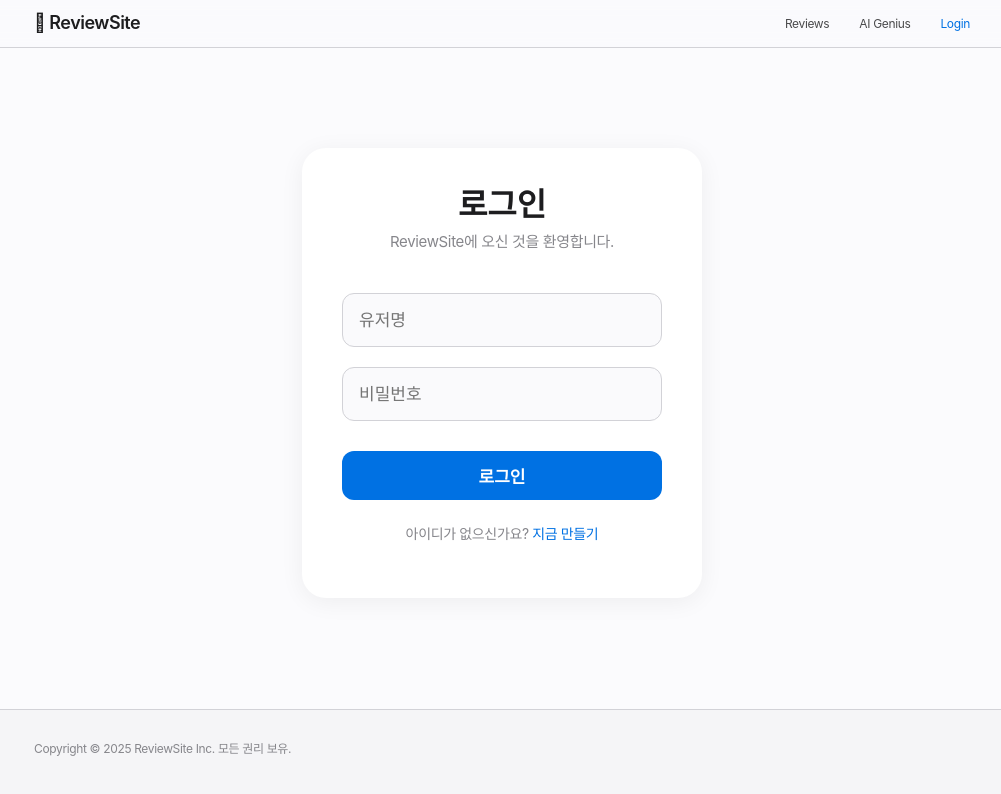
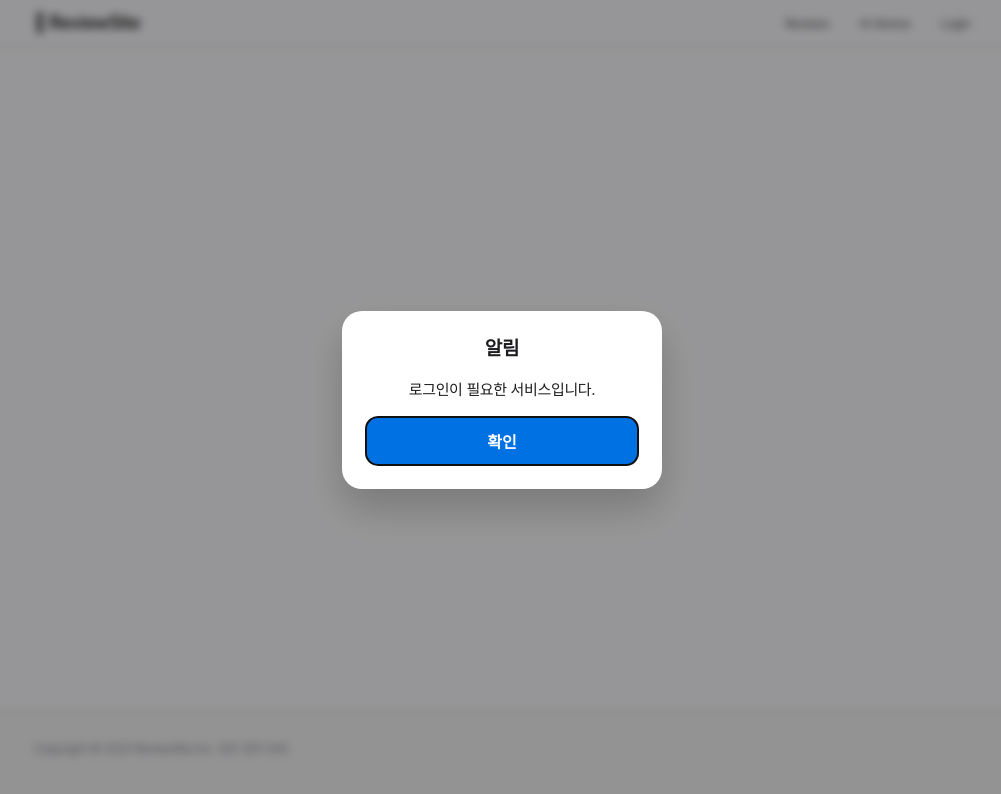
Before and after one commit to ssafychs135/team9, a Vue app in the folder frontend/: page /reviews/1/edit in a window 1280 px wide. Before the commit this address led to /login. Shown: the top 794 px of the page, without its empty margins (138-1139 px from the left). Built offline with nearby package versions, Linux system fonts and the light colour scheme.

Commit message:
모달창 추가

```diff
--- a/frontend/src/App.vue
+++ b/frontend/src/App.vue
@@ -1,13 +1,16 @@
 <script setup>
 import { RouterLink, RouterView, useRouter } from 'vue-router'
 import { useAuthStore } from '@/stores/authStore'
+import { useModalStore } from '@/stores/modalStore'
+import BaseModal from '@/components/BaseModal.vue'
 
 const store = useAuthStore()
+const modalStore = useModalStore()
 const router = useRouter()
 
-const handleLogout = () => {
+const handleLogout = async () => {
   store.logout()
-  window.alert('성공적으로 로그아웃되었습니다.')
+  await modalStore.alert('성공적으로 로그아웃되었습니다.')
   router.push({ name: 'landing' })
 }
 </script>
@@ -35,6 +38,8 @@ const handleLogout = () => {
   <main>
     <RouterView />
   </main>
+
+  <BaseModal />
 
   <footer class="global-footer">
     <div class="footer-content">
--- /dev/null
+++ b/frontend/src/components/BaseModal.vue
@@ -0,0 +1,159 @@
+<template>
+  <Transition name="modal-fade">
+    <div v-if="store.isVisible" class="modal-backdrop" @click.self="handleOverlayClick">
+      <div class="modal-container" role="dialog" aria-modal="true">
+        <header class="modal-header">
+          <h3>{{ store.title }}</h3>
+        </header>
+
+        <div class="modal-body">
+          <p>{{ store.message }}</p>
+        </div>
+
+        <footer class="modal-footer">
+          <button
+            v-if="store.type === 'confirm'"
+            class="btn-text cancel-btn"
+            @click="cancel"
+          >
+            취소
+          </button>
+          <button
+            class="btn-primary confirm-btn"
+            @click="confirm"
+            ref="confirmBtn"
+          >
+            확인
+          </button>
+        </footer>
+      </div>
+    </div>
+  </Transition>
+</template>
+
+<script setup>
+import { useModalStore } from '@/stores/modalStore'
+import { onMounted, onUnmounted, ref, nextTick, watch } from 'vue'
+
+const store = useModalStore()
+const confirmBtn = ref(null)
+
+function confirm() {
+  store.close(true)
+}
+
+function cancel() {
+  store.close(false)
+}
+
+function handleOverlayClick() {
+  // 배경 클릭 시 닫히게 하려면 아래 주석 해제 (alert은 보통 강제성이 있어 막아두기도 함)
+  // if (store.type === 'alert') store.close(true)
+}
+
+// 모달이 열릴 때 포커스 이동 (접근성)
+watch(() => store.isVisible, async (newVal) => {
+  if (newVal) {
+    await nextTick()
+    confirmBtn.value?.focus()
+  }
+})
+
+function onKeydown(e) {
+  if (!store.isVisible) return
+  if (e.key === 'Escape') {
+    cancel()
+  }
+}
+
+onMounted(() => window.addEventListener('keydown', onKeydown))
+onUnmounted(() => window.removeEventListener('keydown', onKeydown))
+</script>
+
+<style scoped>
+.modal-backdrop {
+  position: fixed;
+  top: 0;
+  left: 0;
+  width: 100%;
+  height: 100%;
+  background-color: rgba(0, 0, 0, 0.4);
+  display: flex;
+  justify-content: center;
+  align-items: center;
+  z-index: 10000;
+  backdrop-filter: blur(4px);
+}
+
+.modal-container {
+  background: var(--c-card-background);
+  width: 90%;
+  max-width: 320px;
+  border-radius: 20px;
+  padding: 24px;
+  box-shadow: 0 20px 40px rgba(0, 0, 0, 0.2);
+  display: flex;
+  flex-direction: column;
+  gap: 16px;
+  transform: scale(1);
+  transition: all 0.3s cubic-bezier(0.25, 0.8, 0.25, 1);
+}
+
+.modal-header h3 {
+  margin: 0;
+  font-size: 19px;
+  font-weight: 600;
+  text-align: center;
+  color: var(--c-text-primary);
+}
+
+.modal-body {
+  text-align: center;
+}
+
+.modal-body p {
+  margin: 0;
+  font-size: 15px;
+  color: var(--c-text-primary);
+  line-height: 1.5;
+  white-space: pre-wrap; /* 줄바꿈 지원 */
+}
+
+.modal-footer {
+  display: flex;
+  gap: 12px;
+  justify-content: center;
+}
+
+.modal-footer button {
+  flex: 1;
+  padding: 12px 0;
+  font-size: 16px;
+  border-radius: 12px;
+}
+
+.cancel-btn {
+  color: var(--c-text-secondary);
+}
+
+.cancel-btn:hover {
+  background-color: rgba(0,0,0,0.05);
+}
+
+/* 트랜지션 효과 */
+.modal-fade-enter-active,
+.modal-fade-leave-active {
+  transition: opacity 0.2s ease;
+}
+
+.modal-fade-enter-from,
+.modal-fade-leave-to {
+  opacity: 0;
+}
+
+.modal-fade-enter-from .modal-container,
+.modal-fade-leave-to .modal-container {
+  transform: scale(0.9);
+  opacity: 0;
+}
+</style>
--- a/frontend/src/router/index.js
+++ b/frontend/src/router/index.js
@@ -1,11 +1,13 @@
 import { createRouter, createWebHistory } from 'vue-router'
 import LandingPage from '../views/LandingPage.vue'
 import { useAuthStore } from '../stores/authStore'
+import { useModalStore } from '../stores/modalStore'
 
-const requireGuest = (to, from, next) => {
+const requireGuest = async (to, from, next) => {
   const authStore = useAuthStore()
+  const modalStore = useModalStore()
   if (authStore.isAuthenticated) {
-    window.alert('이미 로그인된 상태입니다.')
+    await modalStore.alert('이미 로그인된 상태입니다.')
     if (from.name) {
       next(false)
     } else {
@@ -16,10 +18,11 @@ const requireGuest = (to, from, next) => {
   }
 }
 
-const requireAuth = (to, from, next) => {
+const requireAuth = async (to, from, next) => {
   const authStore = useAuthStore()
+  const modalStore = useModalStore()
   if (!authStore.isAuthenticated) {
-    window.alert('로그인이 필요한 서비스입니다.')
+    await modalStore.alert('로그인이 필요한 서비스입니다.')
     next('/login')
   } else {
     next()
--- /dev/null
+++ b/frontend/src/stores/modalStore.js
@@ -0,0 +1,39 @@
+import { defineStore } from 'pinia'
+import { ref } from 'vue'
+
+export const useModalStore = defineStore('modal', () => {
+  const isVisible = ref(false)
+  const type = ref('alert') // 'alert' or 'confirm'
+  const title = ref('')
+  const message = ref('')
+  const resolvePromise = ref(null)
+
+  function show(options) {
+    title.value = options.title || '알림'
+    message.value = options.message || ''
+    type.value = options.type || 'alert'
+    isVisible.value = true
+
+    return new Promise((resolve) => {
+      resolvePromise.value = resolve
+    })
+  }
+
+  function confirm(msg, ttl = '확인') {
+    return show({ type: 'confirm', message: msg, title: ttl })
+  }
+
+  function alert(msg, ttl = '알림') {
+    return show({ type: 'alert', message: msg, title: ttl })
+  }
+
+  function close(result) {
+    isVisible.value = false
+    if (resolvePromise.value) {
+      resolvePromise.value(result)
+      resolvePromise.value = null
+    }
+  }
+
+  return { isVisible, type, title, message, show, confirm, alert, close }
+})
--- a/frontend/src/views/LoginPage.vue
+++ b/frontend/src/views/LoginPage.vue
@@ -27,9 +27,11 @@
 import { ref } from 'vue';
 import { RouterLink, useRouter } from 'vue-router';
 import { useAuthStore } from '@/stores/authStore';
+import { useModalStore } from '@/stores/modalStore';
 
 const router = useRouter();
 const store = useAuthStore();
+const modalStore = useModalStore();
 
 const username = ref('');
 const password = ref('');
@@ -46,7 +48,7 @@ function handleLogin() {
       router.push({ name: 'landing' });
     })
     .catch(error => {
-      window.alert('Login failed: ' + (error.response?.data?.detail || '로그인에 실패했습니다.'));
+      modalStore.alert('Login failed: ' + (error.response?.data?.detail || '로그인에 실패했습니다.'));
     });
 }
 </script>
--- a/frontend/src/views/PostCreatePage.vue
+++ b/frontend/src/views/PostCreatePage.vue
@@ -43,6 +43,7 @@
 import { ref } from 'vue';
 import axios from 'axios'; // HTTP 요청을 위해 axios를 불러옵니다.
 import { useAuthStore } from '@/stores/authStore';
+import { useModalStore } from '@/stores/modalStore';
 
 // 입력 데이터들을 관리하기 위한 반응형 변수(Ref)들입니다.
 const title = ref('');
@@ -50,6 +51,7 @@ const youtubeUrl = ref('');
 const content = ref('');
 const isSummarizing = ref(false); // 요약 진행 중 상태를 나타냅니다.
 const userToken = useAuthStore().token; // 인증 토큰을 스토어에서 가져옵니다.
+const modalStore = useModalStore();
 let videoId =""; // 유튜브 비디오 ID를 저장할 변수입니다.
 /**
  * 유튜브 URL에서 11자리 비디오 ID를 추출합니다.
@@ -68,7 +70,7 @@ async function requestSummary() {
   console.log("Extracted Video ID:", videoId);
 
   if (!videoId) {
-    alert('올바른 유튜브 링크를 입력해 주세요.');
+    modalStore.alert('올바른 유튜브 링크를 입력해 주세요.');
     return;
   }
 
@@ -88,13 +90,13 @@ async function requestSummary() {
     // 서버에서 보내준 응답 데이터(요약본)를 화면의 내용(content)란에 넣어줍니다.
     // 서버 응답 구조에 따라 response.data 또는 response.data.summary 등으로 수정될 수 있습니다.
     content.value = response.data;
-    alert('요약이 완료되었습니다!');
+    modalStore.alert('요약이 완료되었습니다!');
 
   } catch (error) {
     console.error('요약 요청 중 오류 발생:', error);
     // 에러 발생 시 사용자에게 알림을 줍니다.
     content.value = '요약 중 오류가 발생했습니다. 서버가 켜져 있는지 확인해 주세요.';
-    alert('서버 연결에 실패했습니다.');
+    modalStore.alert('서버 연결에 실패했습니다.');
   } finally {
     isSummarizing.value = false;
   }
@@ -103,7 +105,7 @@ async function requestSummary() {
 // 글 작성 완료 로직입니다.
 function submitReview() {
   if (!title.value || !content.value) {
-    alert('제목과 내용을 모두 입력해 주세요.');
+    modalStore.alert('제목과 내용을 모두 입력해 주세요.');
     return;
   }
 
@@ -123,13 +125,13 @@ function submitReview() {
         'Authorization': `Token ${userToken}`
       }
     }
-  ).then(() => {
-    alert('리뷰가 성공적으로 작성되었습니다!');
+  ).then(async () => {
+    await modalStore.alert('리뷰가 성공적으로 작성되었습니다!');
     // 작성 완료 후 리뷰 목록 페이지로 이동합니다.
     window.location.href = '/reviews';
   }).catch(error => {
     console.error('리뷰 작성 중 오류 발생:', error);
-    alert('리뷰 작성에 실패했습니다. 다시 시도해 주세요.');
+    modalStore.alert('리뷰 작성에 실패했습니다. 다시 시도해 주세요.');
   });
 }
 </script>
--- a/frontend/src/views/PostDetailPage.vue
+++ b/frontend/src/views/PostDetailPage.vue
@@ -79,10 +79,12 @@ import { ref, onMounted, computed } from 'vue';
 import { useRoute, useRouter } from 'vue-router';
 import { RouterLink } from 'vue-router';
 import { useAuthStore } from '@/stores/authStore';
+import { useModalStore } from '@/stores/modalStore';
 
 const route = useRoute();
 const router = useRouter();
 const authStore = useAuthStore();
+const modalStore = useModalStore();
 const postId = route.params.id;
 
 const title = ref('');
@@ -168,26 +170,27 @@ function submitComment() {
     })
     .catch(error => {
       console.error('Error posting comment:', error);
-      alert('댓글 작성에 실패했습니다.');
+      modalStore.alert('댓글 작성에 실패했습니다.');
     });
 }
 
-function deleteReview() {
-  if (!confirm('정말로 이 리뷰를 삭제하시겠습니까?')) return;
+async function deleteReview() {
+  const confirmed = await modalStore.confirm('정말로 이 리뷰를 삭제하시겠습니까?');
+  if (!confirmed) return;
 
   axios.delete(`http://localhost:8000/api/reviews/${postId}/`, {
     headers: {
       Authorization: `Token ${authStore.token}`
     }
   })
-    .then(() => {
-      alert('리뷰가 삭제되었습니다.');
-      router.push('/reviews');
-    })
-    .catch(error => {
-      console.error('Error deleting review:', error);
-      alert('리뷰 삭제에 실패했습니다.');
-    });
+  .then(async () => {
+    await modalStore.alert('리뷰가 삭제되었습니다.');
+    router.push('/reviews');
+  })
+  .catch(error => {
+    console.error('Error deleting review:', error);
+    modalStore.alert('리뷰 삭제에 실패했습니다.');
+  });
 }
 
 function editReview() {
--- a/frontend/src/views/PostUpdatePage.vue
+++ b/frontend/src/views/PostUpdatePage.vue
@@ -43,12 +43,14 @@
 import { ref, onMounted } from 'vue';
 import axios from 'axios';
 import { useAuthStore } from '@/stores/authStore';
+import { useModalStore } from '@/stores/modalStore';
 import { useRoute, useRouter } from 'vue-router';
 
 const route = useRoute();
 const router = useRouter();
 const postId = route.params.id;
 const authStore = useAuthStore();
+const modalStore = useModalStore();
 
 // 입력 데이터들을 관리하기 위한 반응형 변수(Ref)들입니다.
 const title = ref('');
@@ -79,12 +81,12 @@ onMounted(async () => {
 
     // 권한 확인 (선택 사항: 백엔드에서도 막지만 UX 차원에서)
     if (authStore.username !== response.data.user.username) {
-      alert("수정 권한이 없습니다.");
+      await modalStore.alert("수정 권한이 없습니다.");
       router.push('/reviews');
     }
   } catch (error) {
     console.error('Error fetching review data:', error);
-    alert('리뷰 정보를 불러오는 데 실패했습니다.');
+    await modalStore.alert('리뷰 정보를 불러오는 데 실패했습니다.');
     router.push('/reviews');
   }
 });
@@ -96,7 +98,7 @@ async function requestSummary() {
   videoId = extractYoutubeId(youtubeUrl.value);
 
   if (!videoId) {
-    alert('올바른 유튜브 링크를 입력해 주세요.');
+    modalStore.alert('올바른 유튜브 링크를 입력해 주세요.');
     return;
   }
 
@@ -112,12 +114,12 @@ async function requestSummary() {
     });
 
     content.value = response.data;
-    alert('요약이 완료되었습니다!');
+    modalStore.alert('요약이 완료되었습니다!');
 
   } catch (error) {
     console.error('요약 요청 중 오류 발생:', error);
     content.value = '요약 중 오류가 발생했습니다. 서버가 켜져 있는지 확인해 주세요.';
-    alert('서버 연결에 실패했습니다.');
+    modalStore.alert('서버 연결에 실패했습니다.');
   } finally {
     isSummarizing.value = false;
   }
@@ -126,7 +128,7 @@ async function requestSummary() {
 // 글 수정 완료 로직입니다.
 function submitReview() {
   if (!title.value || !content.value) {
-    alert('제목과 내용을 모두 입력해 주세요.');
+    modalStore.alert('제목과 내용을 모두 입력해 주세요.');
     return;
   }
 
@@ -148,12 +150,12 @@ function submitReview() {
         'Authorization': `Token ${authStore.token}`
       }
     }
-  ).then(() => {
-    alert('리뷰가 성공적으로 수정되었습니다!');
+  ).then(async () => {
+    await modalStore.alert('리뷰가 성공적으로 수정되었습니다!');
     router.push({ name: 'review-detail', params: { id: postId } });
   }).catch(error => {
     console.error('리뷰 수정 중 오류 발생:', error);
-    alert('리뷰 수정에 실패했습니다. 다시 시도해 주세요.');
+    modalStore.alert('리뷰 수정에 실패했습니다. 다시 시도해 주세요.');
   });
 }
 </script>
--- a/frontend/src/views/SignupPage.vue
+++ b/frontend/src/views/SignupPage.vue
@@ -29,9 +29,11 @@
 import { ref } from 'vue';
 import { useRouter } from 'vue-router';
 import { useAuthStore } from '@/stores/authStore';
+import { useModalStore } from '@/stores/modalStore';
 
 const router = useRouter();
 const store = useAuthStore();
+const modalStore = useModalStore();
 
 const username = ref('');
 const email = ref('');
@@ -53,7 +55,7 @@ function handleSignup() {
     })
     .catch(error => {
       // 에러 처리 (예: 사용자에게 에러 메시지 표시)
-      window.alert('Signup failed: ' + JSON.stringify(error.response.data));
+      modalStore.alert('Signup failed: ' + JSON.stringify(error.response.data));
     });
 }
 </script>
```
